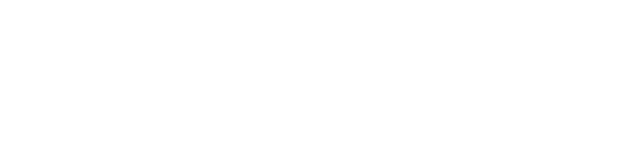
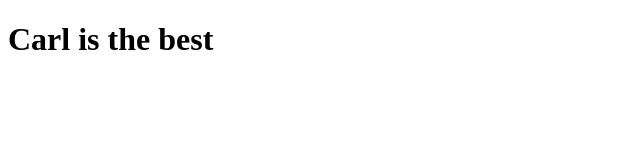
Before and after one commit to hschriever4/hschriever4.github.io, a plain HTML site: page index.html in a window 1280 px wide. Shown: the whole page, without its empty margins (0-640 px from the left). Drawn offline with Linux system fonts and the light colour scheme.

Commit message:
Carl is the best

```diff
--- a/index.html
+++ b/index.html
@@ -7,6 +7,6 @@
     <title>Document</title>
 </head>
 <body>
-
+    <h1>Carl is the best</h1>
 </body>
 </html>
```
